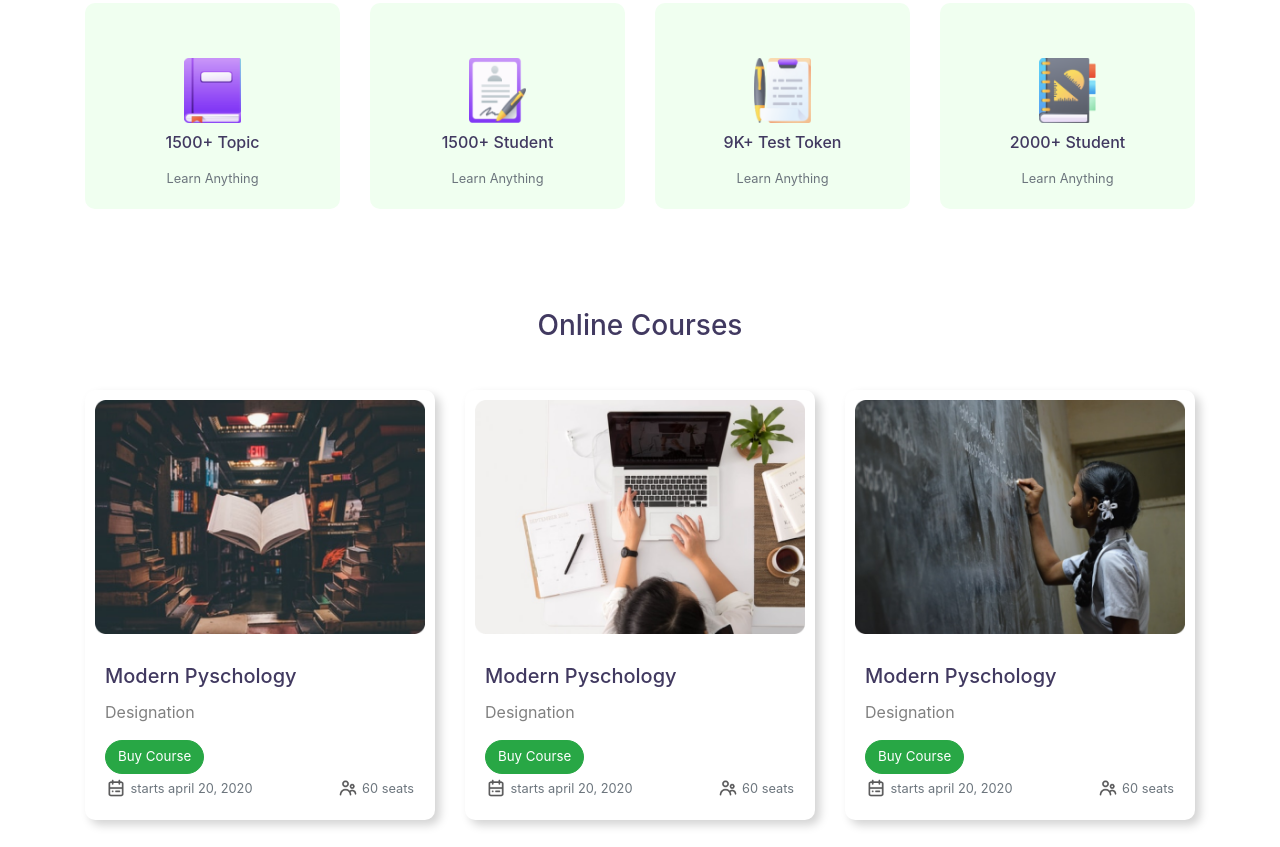
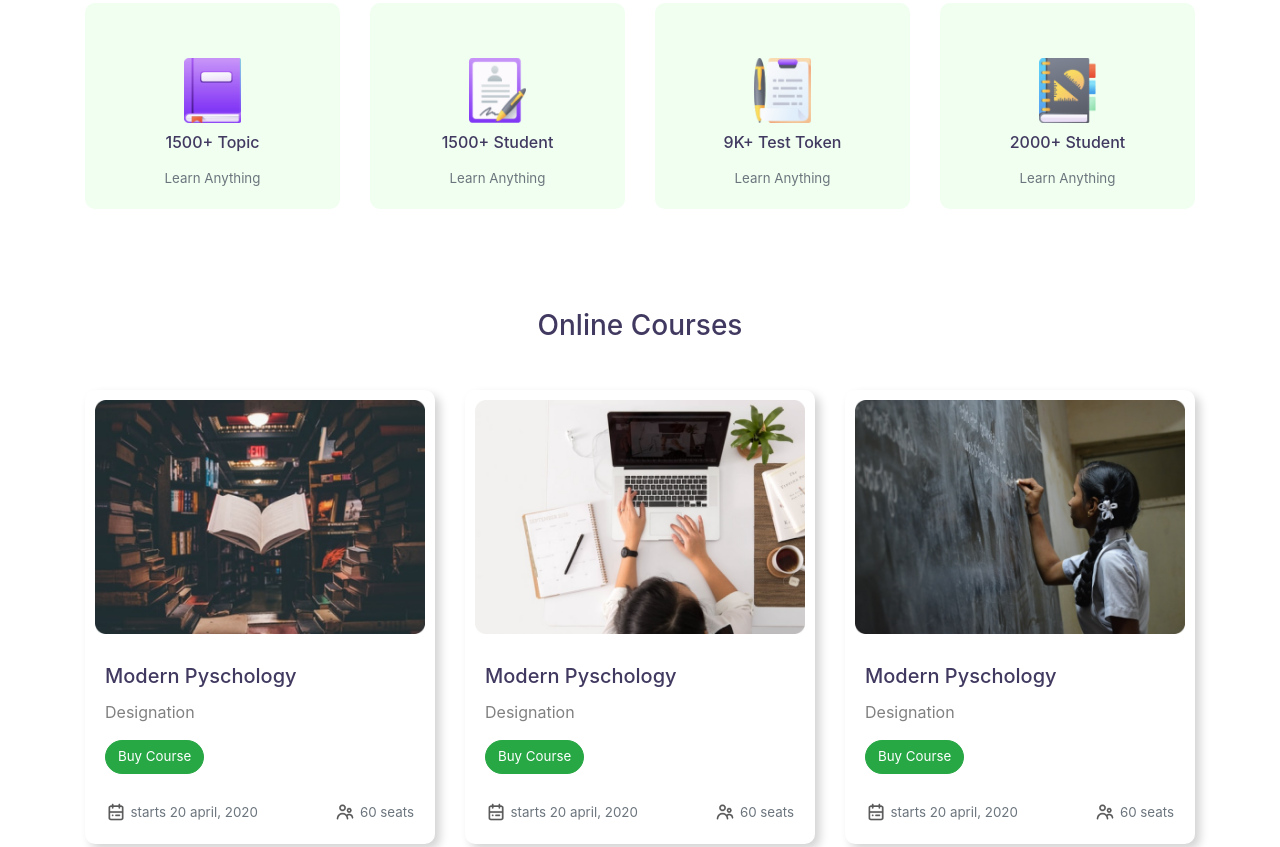
Before and after one commit to Sadekeen20/e-school, a plain HTML site: page index.html in a window 1280 px wide. Shown: the part 707-1554 px from the top of the page. Drawn offline with nearby package versions, Linux system fonts and the light colour scheme.

Commit message:
99.9% done

```diff
--- a/index.html
+++ b/index.html
@@ -112,11 +112,11 @@
               <h5 class="card-title blue-text">Modern Pyschology</h5>
               <p class="card-text">Designation</p>
               <button type="button" class="btn btn-success">Buy Course</button>
-
+                        <br><br>
                     <div class="card-footer d-flex justify-content-between">
                         <div>
                             <img src="./ICON/calendar.png" alt="" class="icon-sm">
-                            <small class="text-muted">starts april 20, 2020</small>
+                            <small class="text-muted">starts 20 april, 2020</small>
                         </div>
                         <div>
                              <img src="./ICON/people.png" alt="" class="icon-sm">
@@ -133,17 +133,17 @@
                 <h5 class="card-title blue-text">Modern Pyschology</h5>
                 <p class="card-text">Designation</p>
                 <button type="button" class="btn btn-success">Buy Course</button>
+                    <br><br>
                 <div class="card-footer d-flex justify-content-between">
                     <div>
                         <img src="./ICON/calendar.png" alt="" class="icon-sm">
-                    <small class="text-muted">starts april 20, 2020</small>
+                        <small class="text-muted">starts 20 april, 2020</small>
                     </div>
                     <div>
                         <img src="./ICON/people.png" alt="" class="icon-sm">
                         <small class="text-muted">60 seats</small>
 
                     </div>
-
                 </div>
             </div>
           </div>
@@ -153,10 +153,11 @@
               <h5 class="card-title blue-text">Modern Pyschology</h5>
               <p class="card-text">Designation</p>
               <button type="button" class="btn btn-success">Buy Course</button>
+                    <br><br>
               <div class="card-footer d-flex justify-content-between">
                 <div>
                     <img src="./ICON/calendar.png" alt="" class="icon-sm">
-                    <small class="text-muted">starts april 20, 2020</small>
+                    <small class="text-muted">starts 20 april, 2020</small>
                 </div>
                 <div>
                      <img src="./ICON/people.png" alt="" class="icon-sm">
@@ -309,11 +310,10 @@
                             <li><p>Architecture</p></li>
                         </ul>
                     </div>
-
                 </div>
-
             </div>
-
+            <p class="center-text">©Sadekeen . all rights reserved</p>
+        </div>
 
 
     </footer>
--- a/style.css
+++ b/style.css
@@ -16,7 +16,9 @@
     font-size: smaller;
 }
 
-
+small{
+    font-size: smaller;
+}
 /* 4-card-decks  */
 .card{
     border: none;
```
Lines whose indentation alone changed are shown as unchanged.
